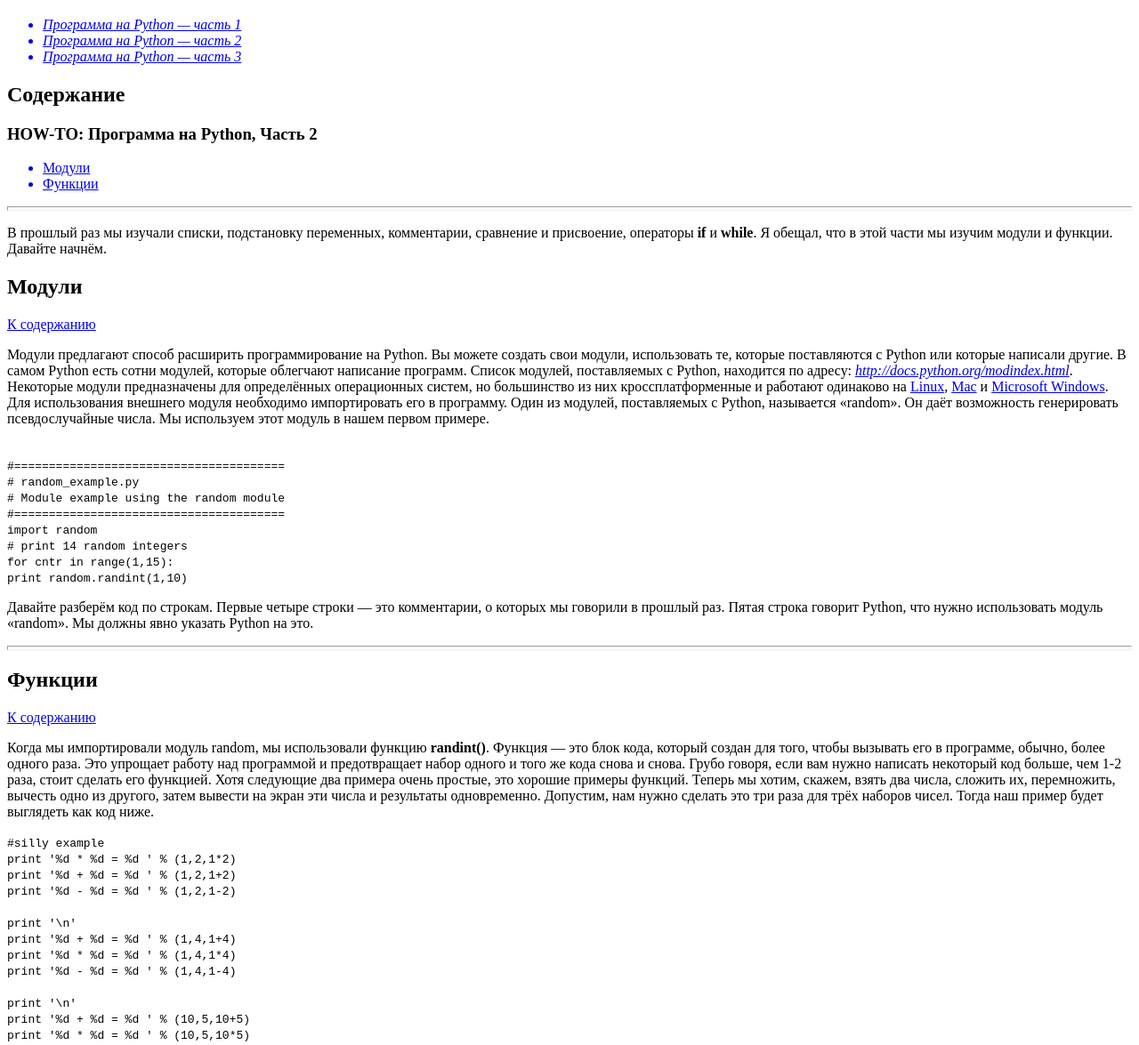
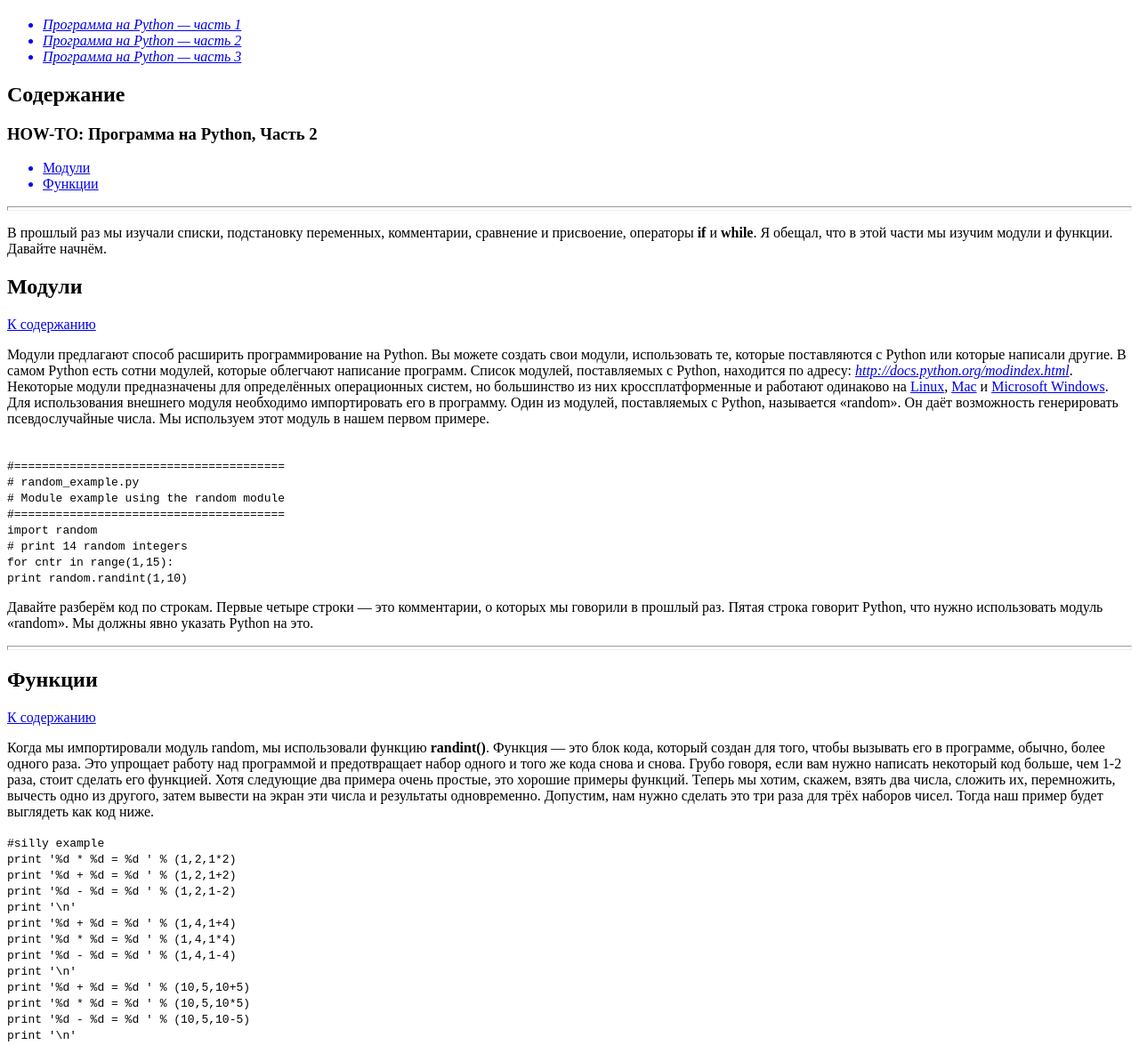
Before and after one commit to NikonArtyom/Nikonovich_Artyom, a plain HTML site: page 03HTML/base/base3.html in a window 1280 px wide. Shown: the part 61-1236 px from the top of the page at 89% size. Drawn offline with Linux system fonts and the light colour scheme.

Commit message:
fix base 03,04

```diff
--- a/03HTML/base/base3.html
+++ b/03HTML/base/base3.html
@@ -54,9 +54,14 @@
         свои модули, использовать те, которые поставляются с Python или которые написали
         другие. В самом Python есть сотни модулей, которые облегчают написание программ.
         Список модулей, поставляемых с Python, находится по адресу:
-        <a href="https://docs.python.org/modindex.html" target="_blank"><em>http://docs.python.org/modindex.html</em></a>. Некоторые модули предназначены для определённых
+        <a href="https://docs.python.org/modindex.html"
+            target="_blank"><em>http://docs.python.org/modindex.html</em></a>. Некоторые модули предназначены для
+        определённых
         операционных систем, но большинство из них кроссплатформенные и работают
-        одинаково на <a href="https://ru.wikipedia.org/wiki/Linux" target="_blank">Linux</a>, <a href="https://ru.wikipedia.org/wiki/Macintosh" target="_blank">Mac</a> и <a href="https://ru.wikipedia.org/wiki/Windows" target="_blank">Microsoft Windows</a>. Для использования внешнего модуля
+        одинаково на <a href="https://ru.wikipedia.org/wiki/Linux" target="_blank">Linux</a>, <a
+            href="https://ru.wikipedia.org/wiki/Macintosh" target="_blank">Mac</a> и <a
+            href="https://ru.wikipedia.org/wiki/Windows" target="_blank">Microsoft Windows</a>. Для использования
+        внешнего модуля
         необходимо импортировать его в программу. Один из модулей, поставляемых с Python,
         называется «random». Он даёт возможность генерировать псевдослучайные числа. Мы
         используем этот модуль в нашем первом примере.
@@ -101,15 +106,15 @@ for cntr in range(1,15): <br>
 print '%d * %d = %d ' % (1,2,1*2) <br>
 print '%d + %d = %d ' % (1,2,1+2) <br>
 print '%d - %d = %d ' % (1,2,1-2) <br>
-<br> print '\n' <br>
+ print '\n' <br>
 print '%d + %d = %d ' % (1,4,1+4) <br>
 print '%d * %d = %d ' % (1,4,1*4) <br>
 print '%d - %d = %d ' % (1,4,1-4) <br>
-<br> print '\n' <br>
+ print '\n' <br>
 print '%d + %d = %d ' % (10,5,10+5) <br>
 print '%d * %d = %d ' % (10,5,10*5) <br>
 print '%d - %d = %d ' % (10,5,10-5) <br>
-print '\n' <br>
+print '\n'
         </code>
     <p>
         Здесь нужно не только набрать много текста, но и непременно возникнут ошибки как при
```
Also changed, not shown: 04HTML/base/base3.html (+2 -2 lines).
